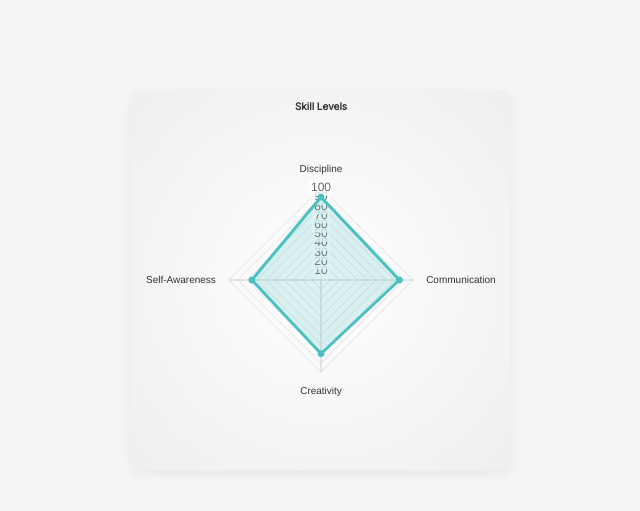
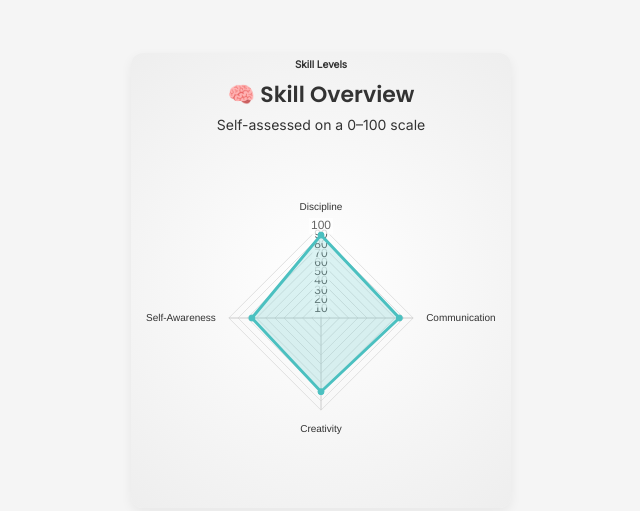
Before and after one commit to cptPrice-debug/Not-the-droids-you-are-looking-for, a plain HTML site: page impact-stat-widget/index.html in a window 1280 px wide. Shown: the part 120-631 px from the top of the page, without its empty margins (319-959 px from the left). Drawn offline with nearby package versions, Linux system fonts and the light colour scheme.

Commit message:
Update index.html

```diff
--- a/impact-stat-widget/index.html
+++ b/impact-stat-widget/index.html
@@ -57,7 +57,7 @@
       font-weight: bold;
       color: #333;
       position: absolute;
-      top: 10px;
+      top: 5px; /* Reduced space between label and chart */
       left: 50%;
       transform: translateX(-50%);
     }
@@ -65,6 +65,8 @@
 </head>
 <body>
   <div id="chart-container">
+    <h3>🧠 Skill Overview</h3>
+    <p class="subtitle">Self-assessed on a 0–100 scale</p>
     <div class="legend-label">Skill Levels</div>
     <canvas id="skillsRadarChart" width="280" height="280"></canvas>
   </div>
```
